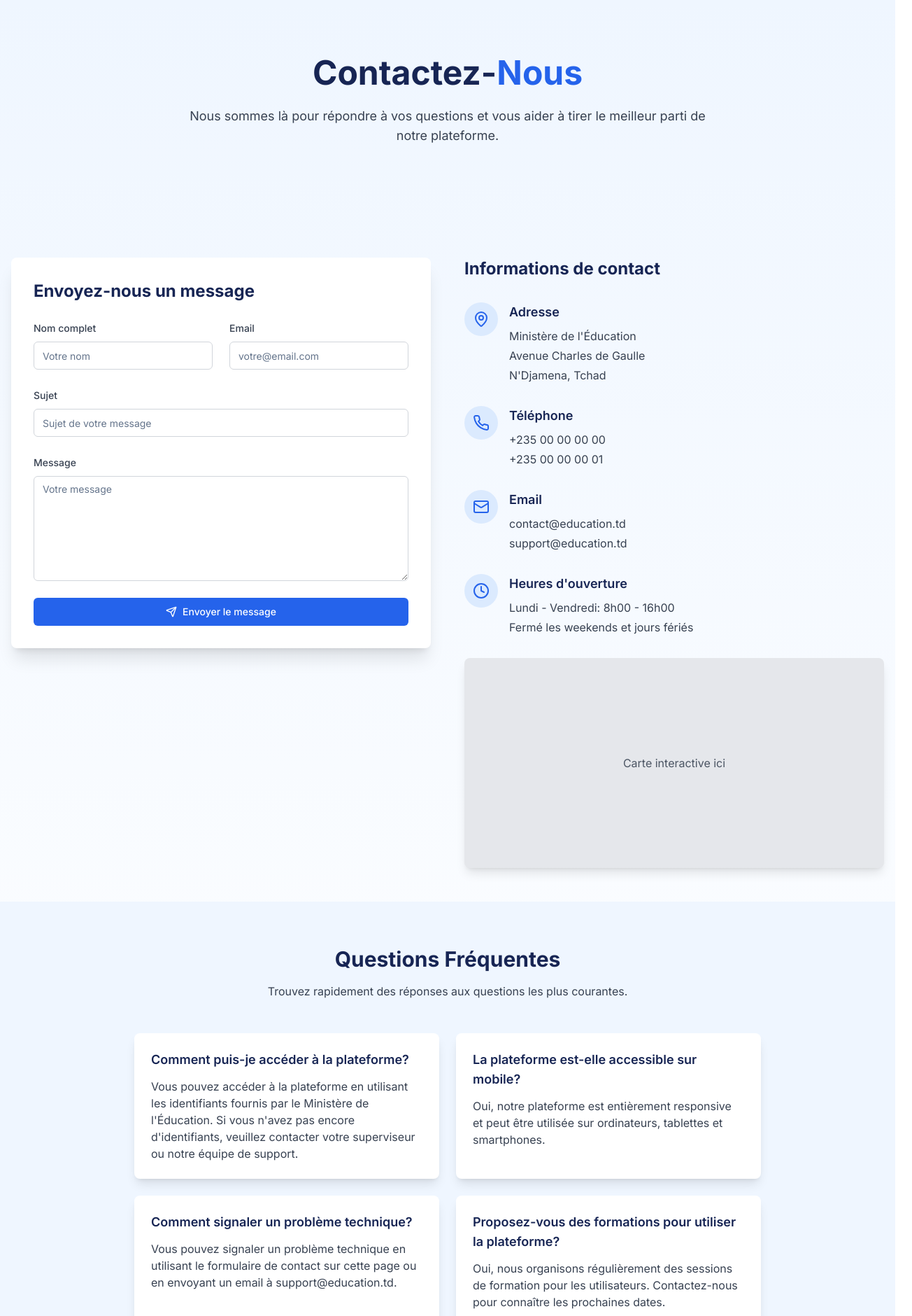
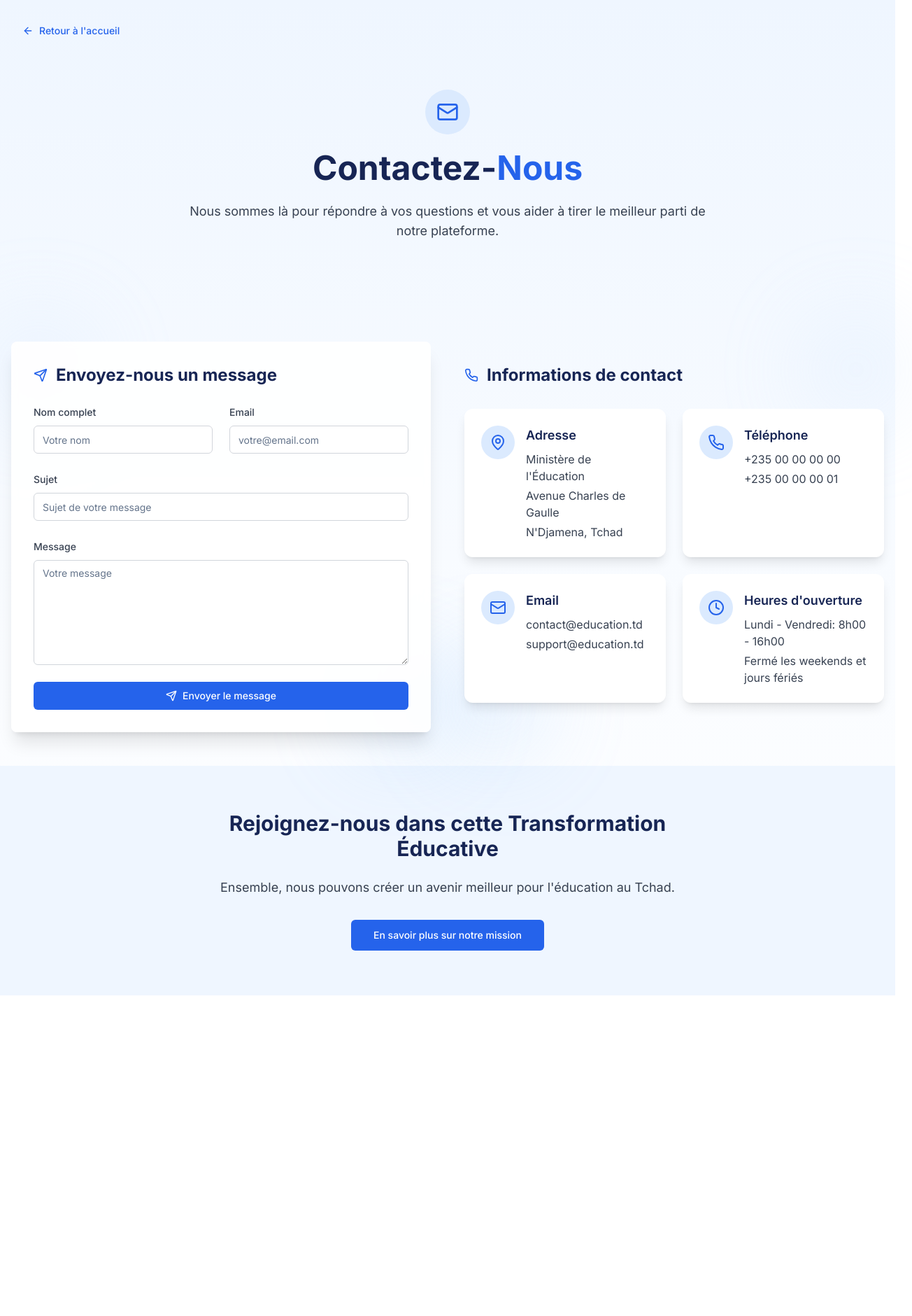
Before and after one commit to adoumouangnamouemmanuel/Chad-education-system, a Next.js app: page /contact in a window 1280 px wide. Shown: the top 1880 px of the page at 70% size, 1304 px wide, since content can reach past the window. After the commit the page ends 1422 px from the top, so only its background shows below. Built offline with nearby package versions, Linux system fonts and the light colour scheme.

Commit message:
removed faq from contact page, added return to home icon, improved design

```diff
--- a/app/contact/page.tsx
+++ b/app/contact/page.tsx
@@ -10,7 +10,17 @@ import { Input } from "@/components/ui/input";
 import { Label } from "@/components/ui/label";
 import { Textarea } from "@/components/ui/textarea";
 import { useToast } from "@/hooks/use-toast";
-import { Mail, Phone, MapPin, Clock, Send, CheckCircle } from "lucide-react";
+import {
+  Mail,
+  Phone,
+  MapPin,
+  Clock,
+  Send,
+  CheckCircle,
+  Home,
+  ArrowLeft,
+} from "lucide-react";
+import Link from "next/link";
 
 export default function ContactPage() {
   const [isSubmitting, setIsSubmitting] = useState(false);
@@ -73,8 +83,27 @@ export default function ContactPage() {
 
   return (
     <div className="min-h-screen bg-gradient-to-b from-blue-50 to-white dark:from-gray-900 dark:to-gray-950">
+      {/* Home Button */}
+      <div className="container mx-auto px-4 pt-6">
+        <motion.div
+          whileHover={{ x: -5 }}
+          whileTap={{ scale: 0.95 }}
+          className="inline-block"
+        >
+          <Link href="/">
+            <Button
+              variant="ghost"
+              className="flex items-center gap-2 text-blue-600 hover:text-blue-800 hover:bg-blue-50"
+            >
+              <ArrowLeft className="h-4 w-4" />
+              Retour à l'accueil
+            </Button>
+          </Link>
+        </motion.div>
+      </div>
+
       {/* Hero Section */}
-      <section className="py-20">
+      <section className="py-16">
         <div className="container mx-auto px-4">
           <motion.div
             className="max-w-3xl mx-auto text-center"
@@ -82,6 +111,14 @@ export default function ContactPage() {
             animate="visible"
             variants={fadeIn}
           >
+            <motion.div
+              className="inline-flex items-center justify-center w-16 h-16 rounded-full bg-blue-100 dark:bg-blue-900/50 mb-6"
+              initial={{ opacity: 0, scale: 0.8 }}
+              animate={{ opacity: 1, scale: 1 }}
+              transition={{ duration: 0.6 }}
+            >
+              <Mail className="h-8 w-8 text-blue-600" />
+            </motion.div>
             <motion.h1
               className="text-4xl md:text-5xl font-bold text-blue-950 dark:text-white mb-6"
               initial={{ opacity: 0, y: 20 }}
@@ -113,10 +150,15 @@ export default function ContactPage() {
               initial={{ opacity: 0, x: -50 }}
               animate={{ opacity: 1, x: 0 }}
               transition={{ duration: 0.8 }}
+              className="relative"
             >
-              <Card className="border-none shadow-xl overflow-hidden">
+              <div className="absolute -top-10 -left-10 w-40 h-40 bg-blue-200 rounded-full opacity-20 blur-3xl"></div>
+              <div className="absolute -bottom-10 -right-10 w-40 h-40 bg-blue-300 rounded-full opacity-20 blur-3xl"></div>
+
+              <Card className="border-none shadow-xl overflow-hidden relative z-10 backdrop-blur-sm bg-white/90 dark:bg-gray-900/90">
                 <CardContent className="p-8">
-                  <h2 className="text-2xl font-bold text-blue-950 dark:text-white mb-6">
+                  <h2 className="text-2xl font-bold text-blue-950 dark:text-white mb-6 flex items-center">
+                    <Send className="mr-3 h-5 w-5 text-blue-600" />
                     Envoyez-nous un message
                   </h2>
 
@@ -260,18 +302,31 @@ export default function ContactPage() {
               initial={{ opacity: 0, x: 50 }}
               animate={{ opacity: 1, x: 0 }}
               transition={{ duration: 0.8 }}
-              className="space-y-8"
+              className="space-y-8 relative"
             >
-              <h2 className="text-2xl font-bold text-blue-950 dark:text-white mb-6">
+              <div className="absolute -top-10 -right-10 w-40 h-40 bg-blue-200 rounded-full opacity-20 blur-3xl"></div>
+              <div className="absolute -bottom-10 -left-10 w-40 h-40 bg-blue-300 rounded-full opacity-20 blur-3xl"></div>
+
+              <div className="relative z-10">
+                <h2 className="text-2xl font-bold text-blue-950 dark:text-white mb-8 flex items-center">
+                  <Phone className="mr-3 h-5 w-5 text-blue-600" />
                   Informations de contact
                 </h2>
 
+                <div className="grid grid-cols-1 md:grid-cols-2 gap-6">
                   {contactInfo.map((info, index) => (
                     <motion.div
                       key={index}
-                  className="flex gap-4"
-                  whileHover={{ x: 5 }}
-                  transition={{ type: "spring", stiffness: 400, damping: 10 }}
+                      className="flex gap-4 bg-white dark:bg-gray-800 p-6 rounded-xl shadow-lg hover:shadow-xl transition-all duration-300"
+                      whileHover={{
+                        y: -5,
+                        boxShadow: "0 25px 50px -12px rgba(0, 0, 0, 0.25)",
+                      }}
+                      transition={{
+                        type: "spring",
+                        stiffness: 400,
+                        damping: 10,
+                      }}
                     >
                       <div className="flex-shrink-0 w-12 h-12 rounded-full bg-blue-100 dark:bg-blue-900/30 flex items-center justify-center">
                         {info.icon}
@@ -282,7 +337,10 @@ export default function ContactPage() {
                         </h3>
                         <div className="space-y-1">
                           {info.details.map((detail, i) => (
-                        <p key={i} className="text-gray-700 dark:text-gray-300">
+                            <p
+                              key={i}
+                              className="text-gray-700 dark:text-gray-300"
+                            >
                               {detail}
                             </p>
                           ))}
@@ -290,81 +348,44 @@ export default function ContactPage() {
                       </div>
                     </motion.div>
                   ))}
-
-              {/* Map */}
-              <div className="mt-8 rounded-lg overflow-hidden shadow-lg h-[300px] bg-gray-200 dark:bg-gray-800 flex items-center justify-center">
-                <p className="text-gray-600 dark:text-gray-400">
-                  Carte interactive ici
-                </p>
+                </div>
               </div>
             </motion.div>
           </div>
         </div>
       </section>
 
-      {/* FAQ Section */}
+      {/* CTA Section */}
       <section className="py-16 bg-blue-50 dark:bg-gray-900">
         <div className="container mx-auto px-4">
           <motion.div
-            className="text-center max-w-3xl mx-auto mb-12"
+            className="max-w-3xl mx-auto text-center"
             initial={{ opacity: 0, y: 20 }}
             whileInView={{ opacity: 1, y: 0 }}
             viewport={{ once: true }}
             transition={{ duration: 0.6 }}
           >
-            <h2 className="text-3xl font-bold text-blue-950 dark:text-white mb-4">
-              Questions Fréquentes
+            <h2 className="text-3xl font-bold text-blue-950 dark:text-white mb-6">
+              Rejoignez-nous dans cette Transformation Éducative
             </h2>
-            <p className="text-gray-700 dark:text-gray-300">
-              Trouvez rapidement des réponses aux questions les plus courantes.
+            <p className="text-lg text-gray-700 dark:text-gray-300 mb-8">
+              Ensemble, nous pouvons créer un avenir meilleur pour l'éducation
+              au Tchad.
             </p>
+            <motion.div
+              className="flex flex-wrap justify-center gap-4"
+              whileHover={{ scale: 1.05 }}
+              whileTap={{ scale: 0.95 }}
+            >
+              <Button
+                size="lg"
+                className="bg-blue-600 hover:bg-blue-700 text-white"
+                asChild
+              >
+                <Link href="/about">En savoir plus sur notre mission</Link>
+              </Button>
             </motion.div>
-
-          <div className="grid grid-cols-1 md:grid-cols-2 gap-6 max-w-4xl mx-auto">
-            {[
-              {
-                question: "Comment puis-je accéder à la plateforme?",
-                answer:
-                  "Vous pouvez accéder à la plateforme en utilisant les identifiants fournis par le Ministère de l'Éducation. Si vous n'avez pas encore d'identifiants, veuillez contacter votre superviseur ou notre équipe de support.",
-              },
-              {
-                question: "La plateforme est-elle accessible sur mobile?",
-                answer:
-                  "Oui, notre plateforme est entièrement responsive et peut être utilisée sur ordinateurs, tablettes et smartphones.",
-              },
-              {
-                question: "Comment signaler un problème technique?",
-                answer:
-                  "Vous pouvez signaler un problème technique en utilisant le formulaire de contact sur cette page ou en envoyant un email à support@education.td.",
-              },
-              {
-                question:
-                  "Proposez-vous des formations pour utiliser la plateforme?",
-                answer:
-                  "Oui, nous organisons régulièrement des sessions de formation pour les utilisateurs. Contactez-nous pour connaître les prochaines dates.",
-              },
-            ].map((faq, index) => (
-              <motion.div
-                key={index}
-                initial={{ opacity: 0, y: 20 }}
-                whileInView={{ opacity: 1, y: 0 }}
-                viewport={{ once: true }}
-                transition={{ duration: 0.5, delay: index * 0.1 }}
-                whileHover={{ y: -5 }}
-              >
-                <Card className="h-full border-none shadow-lg hover:shadow-xl transition-all duration-300">
-                  <CardContent className="p-6">
-                    <h3 className="text-lg font-semibold text-blue-950 dark:text-white mb-3">
-                      {faq.question}
-                    </h3>
-                    <p className="text-gray-700 dark:text-gray-300">
-                      {faq.answer}
-                    </p>
-                  </CardContent>
-                </Card>
           </motion.div>
-            ))}
-          </div>
         </div>
       </section>
     </div>
```
Lines whose indentation alone changed are shown as unchanged.
